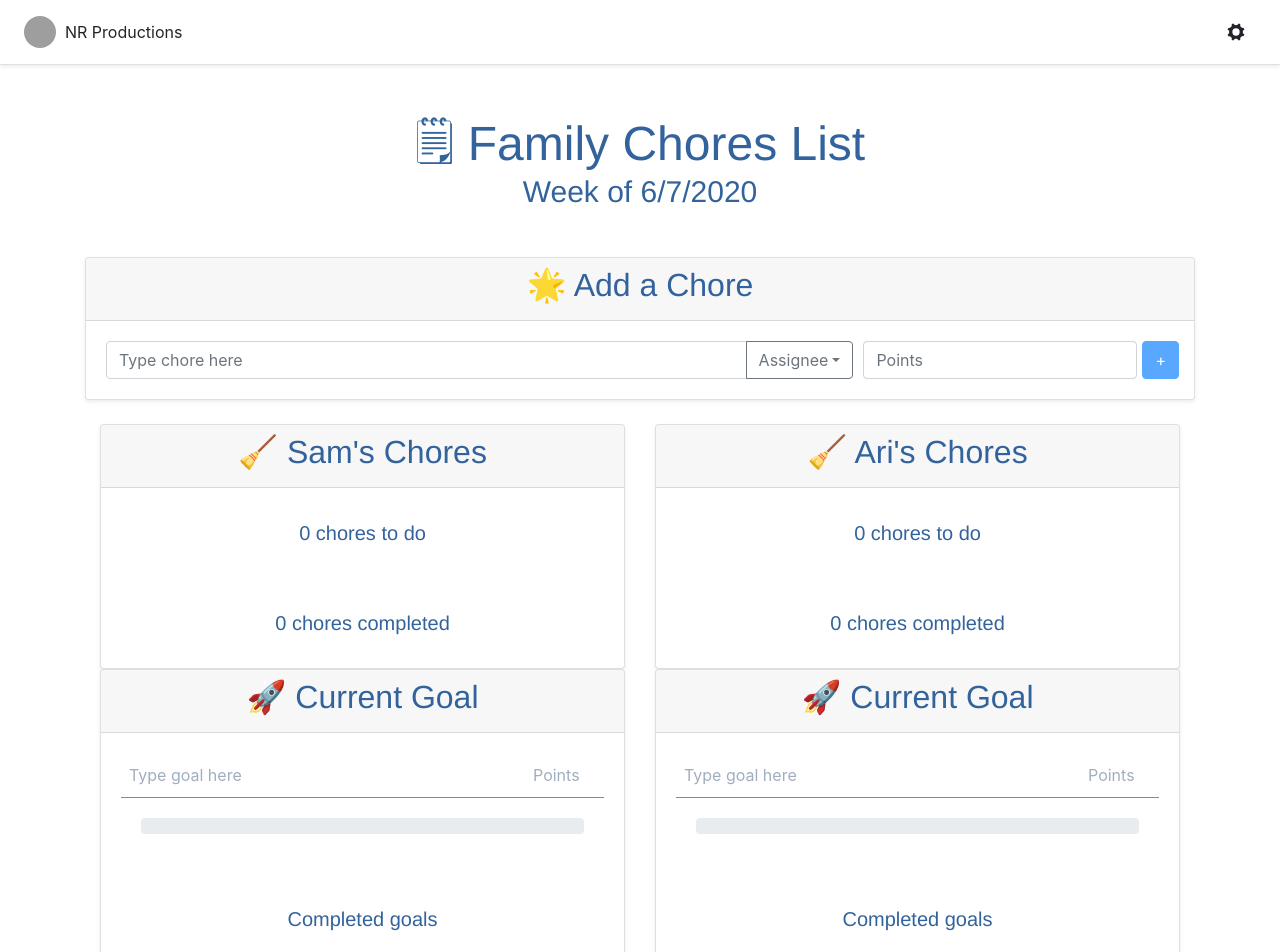
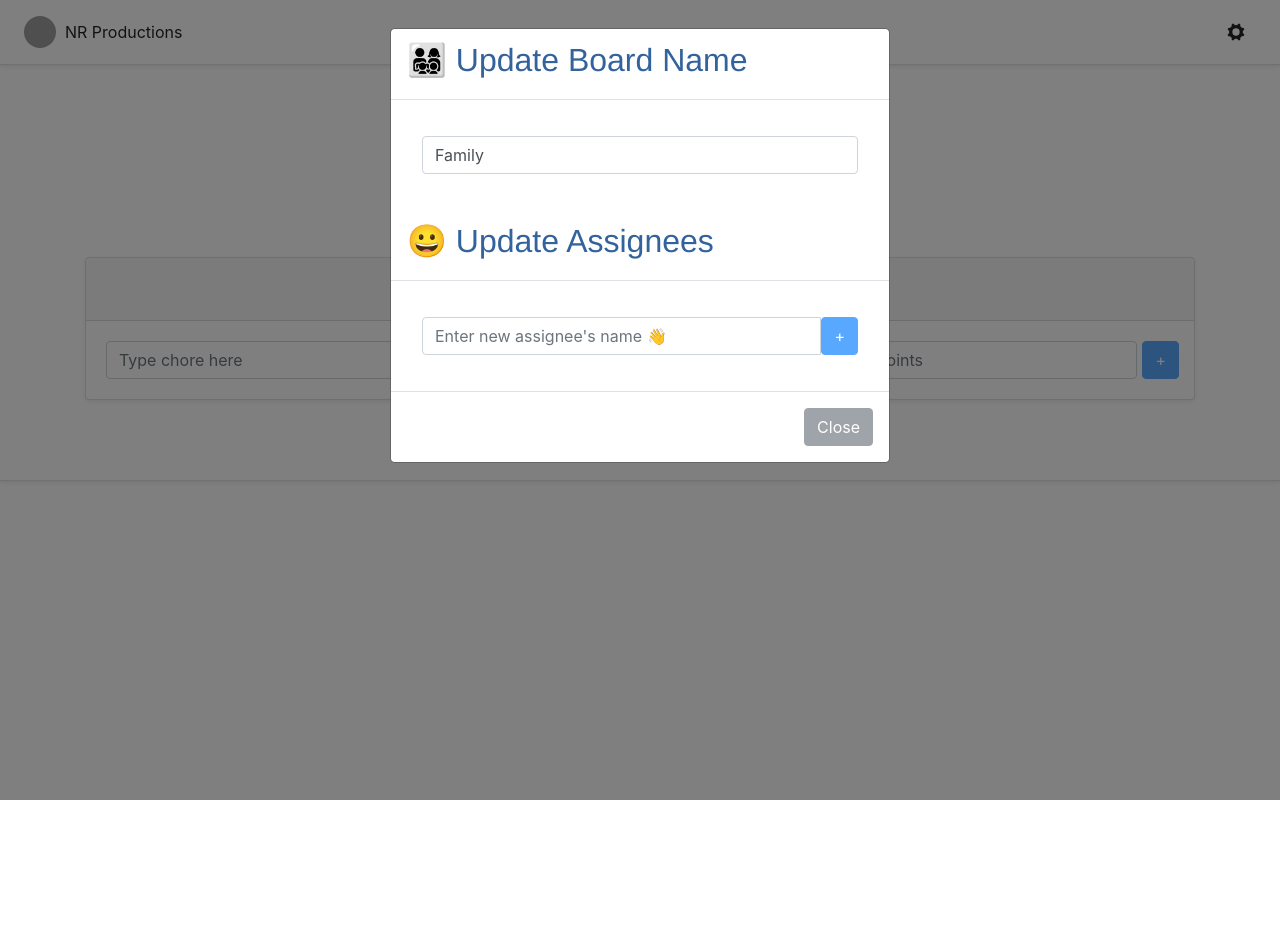
Before and after one commit to nicolleromero/chores-app, a React (Create React App) app in the folder chores-app/: page / in a window 1280 px wide. Shown: the top 952 px of the page. After the commit the page ends 800 px from the top, so only its background shows below. Built offline with nearby package versions, Linux system fonts and the light colour scheme; grey boxes are pictures that could not be loaded.

Commit message:
Added local storage

```diff
--- a/chores-app/src/components/App.js
+++ b/chores-app/src/components/App.js
@@ -8,17 +8,37 @@ import { SetupModal } from './SetupModal';
 
 // import './tailwind.generated.css';
 
+const STORAGE_KEY = 'ChoresApp';
+
+function getLocalStorage() {
+  const value = window.localStorage.getItem(STORAGE_KEY);
+  return value ? JSON.parse(value) : {};
+}
+
+function setLocalStorage(state) {
+  window.localStorage.setItem(STORAGE_KEY, JSON.stringify(state));
+}
+
 export class App extends React.Component {
+
   state = {
     boardName: 'Family',
-    assignees: [
-      { id: '1', name: 'Sam' },
-      { id: '2', name: 'Ari' },
-    ],
+    assignees: [],
     list: [],
     goalList: [],
     showConfetti: false,
     showSetupModal: false,
+    ...getLocalStorage()
+  }
+
+  componentDidMount() {
+    if (!this.state.assignees.length) {
+      this.setState({ showSetupModal: true });
+    }
+  }
+
+  componentDidUpdate() {
+    setLocalStorage(this.state);
   }
 
   handleSetBoardName = (chosenName) => {
--- a/chores-app/src/components/GoalLists.js
+++ b/chores-app/src/components/GoalLists.js
@@ -2,7 +2,8 @@ import React from "react";
 import FlipMove from 'react-flip-move';
 import { ListGroup } from 'react-bootstrap';
 
-import { Goals } from './Goals'
+import { Goals } from './Goals';
+import { GoalProgressBar } from './GoalProgressBar';
 import './GoalLists.css';
 
 export class GoalLists extends React.Component {
@@ -36,17 +37,27 @@ export class GoalLists extends React.Component {
         <div class="card-body text-center">
           <ListGroup variant="flush">
             <FlipMove duration={350} easing="ease-out">
-              {incompleteGoalsList.map(item => {
+              {incompleteGoalsList.map((goal, index) => {
                 return (
+                  <div>
                     <Goals
                       assignee={this.props.assignee}
-                    goal={item}
+                      goal={goal}
                       completedPoints={remainingPoints}
                       onAddGoal={this.props.onAddGoal}
                       onChangeGoal={this.props.onChangeGoal}
                       onGoalCompleted={this.props.onGoalCompleted}
                     />
-                );
+                    {index === 0 && goal && (
+                      <div class="card-body text-center">
+                        <GoalProgressBar
+                          className="align-items-center"
+                          percentage={remainingPoints / goal.points}
+                        />
+                      </div>
+                    )}
+                  </div>
+                )
               })}
             </FlipMove>
           </ListGroup>
--- a/chores-app/src/components/Goals.js
+++ b/chores-app/src/components/Goals.js
@@ -1,5 +1,4 @@
 import React from 'react';
-import { GoalProgressBar } from './GoalProgressBar'
 
 import './Goals.css';
 
@@ -45,7 +44,6 @@ export class Goals extends React.Component {
     }
 
     return (
-      <React.Fragment>
       <form
         class="w-full max-w-lg"
         onSubmit={(e) => e.preventDefault()}
@@ -67,16 +65,6 @@ export class Goals extends React.Component {
           />
         </div>
       </form>
-        <div class="card-body text-center">
-          {/* {this.props.goal && this.props.completedGoalsList && !this.props.completedGoalsList.includes(this.props.goal.id) && ( */}
-          <GoalProgressBar
-            className="align-items-center"
-            percentage={this.props.completedPoints / this.props.goal.points}
-            onGoalCompleted={(e) => this.props.updateGoalComplete(this.props.goal.id)}
-          />
-          {/* )} */}
-        </div>
-      </React.Fragment>
     );
   }
 }
```
Also changed, not shown: chores-app/package.json (+7 -1 lines), 1 other file (tests, documents, lock files or other folders). Lines whose indentation alone changed are shown as unchanged.
